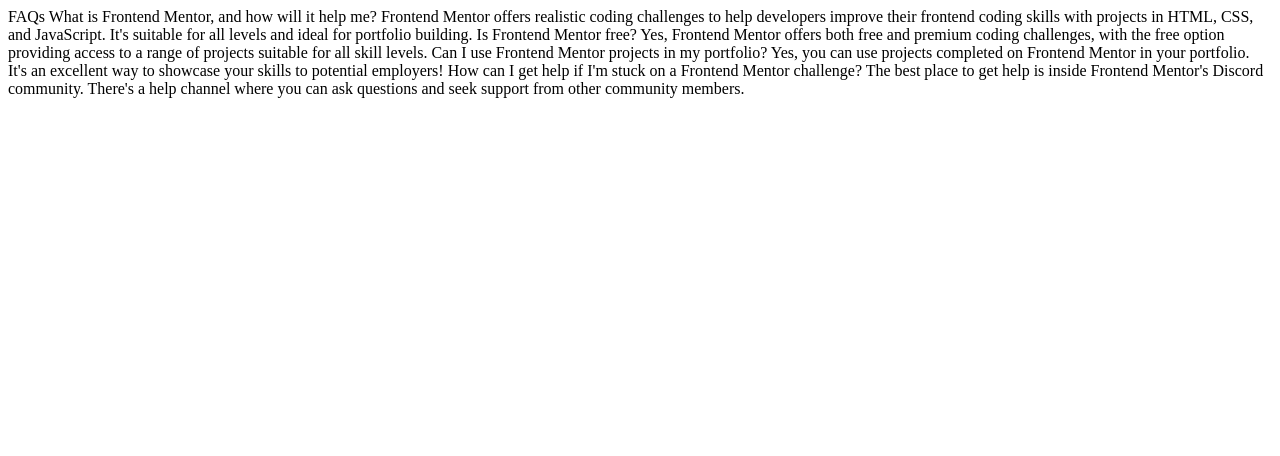
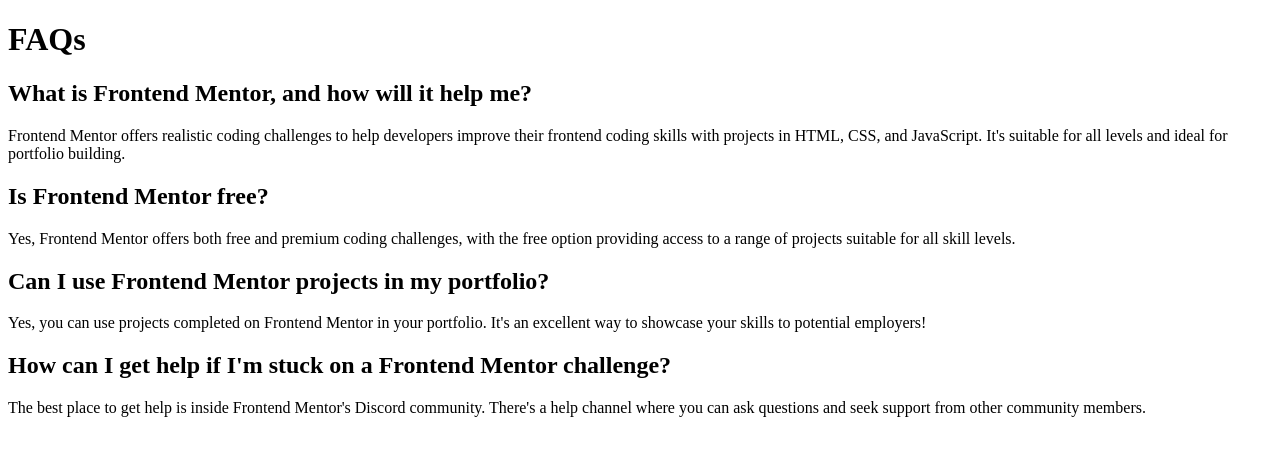
Before and after one commit to Carmenyo/FM--FAQ-Accordion, a plain HTML site: page index.html in a window 1280 px wide. Drawn offline with Linux system fonts and the light colour scheme.

Commit message:
HTML Structure

```diff
--- a/index.html
+++ b/index.html
@@ -12,28 +12,43 @@
 </head>
 <body>
 
-  FAQs
+  <main class="faq">
+    <h1 class="faq__title">FAQs</h1>
 
-  What is Frontend Mentor, and how will it help me?
-
+    <div class="faq__item">
+      <h2 class="faq__question">What is Frontend Mentor, and how will it help me?</h2>
+      <p class="faq__answer">
         Frontend Mentor offers realistic coding challenges to help developers improve their
         frontend coding skills with projects in HTML, CSS, and JavaScript. It's suitable for
         all levels and ideal for portfolio building.
+      </p>
+    </div>
 
-  Is Frontend Mentor free?
-
+    <div class="faq__item">
+      <h2 class="faq__question">Is Frontend Mentor free?</h2>
+      <p class="faq__answer">
         Yes, Frontend Mentor offers both free and premium coding challenges, with the free
         option providing access to a range of projects suitable for all skill levels.
+      </p>
+    </div>
 
-  Can I use Frontend Mentor projects in my portfolio?
-
+    <div class="faq__item">
+      <h2 class="faq__question">Can I use Frontend Mentor projects in my portfolio?</h2>
+      <p class="faq__answer">
         Yes, you can use projects completed on Frontend Mentor in your portfolio. It's an excellent
         way to showcase your skills to potential employers!
+      </p>
+    </div>
 
-  How can I get help if I'm stuck on a Frontend Mentor challenge?
-
+    <div class="faq__item">
+      <h2 class="faq__question">How can I get help if I'm stuck on a Frontend Mentor challenge?</h2>
+      <p class="faq__answer">
         The best place to get help is inside Frontend Mentor's Discord community. There's a help
         channel where you can ask questions and seek support from other community members.
+      </p>
+    </div>
+
+  </main>
 
   </body>
 </html>
```
Lines whose indentation alone changed are shown as unchanged.
